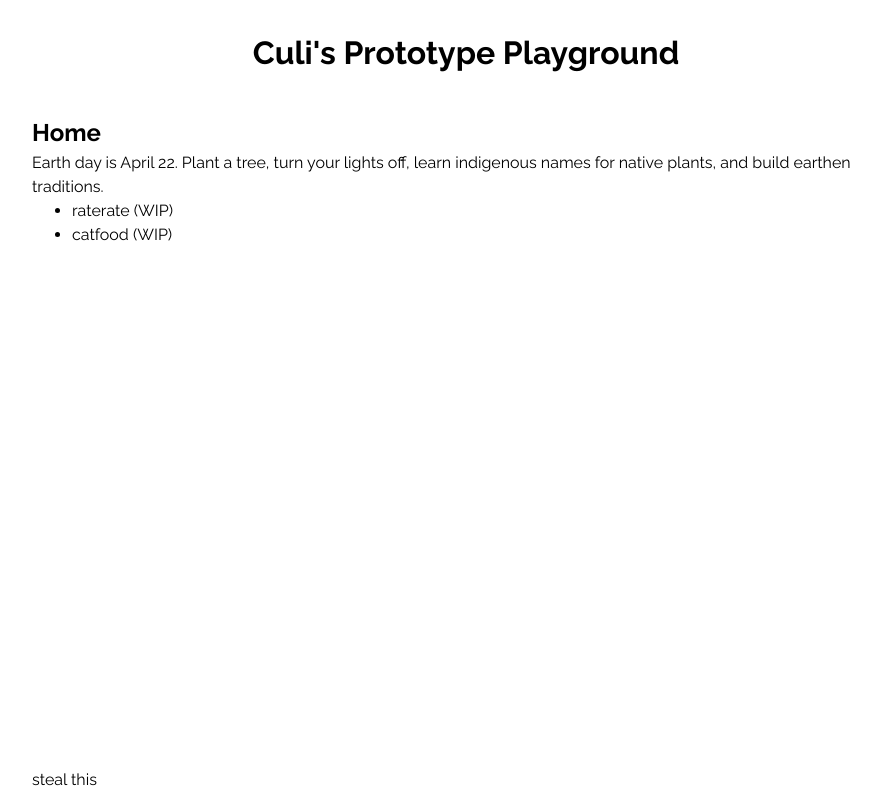
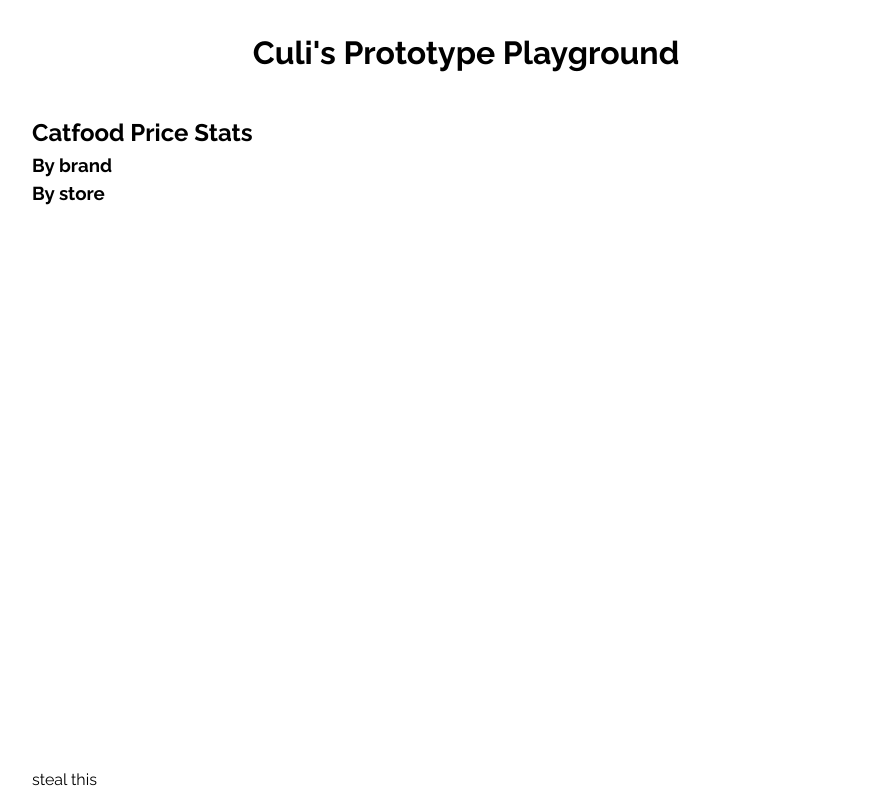
Before and after one commit to tif-calin/react-play, a React app: page /catfood/stats in a window 1280 px wide. Before the commit this address led to /. Shown: the whole page, without its empty margins (174-1055 px from the left). Built offline with nearby package versions, Linux system fonts and the light colour scheme.

Commit message:
some stats

```diff
--- a/src/index.tsx
+++ b/src/index.tsx
@@ -10,6 +10,7 @@ import Layout from './components/layout/Layout';
 import Home from './views/home';
 import Rate from './views/rate';
 import Catfood from './views/catfood';
+import CatfoodStats from './views/catfood/stats/CatfoodStats';
 import LearnRuby from './views/learn';
 
 import './styles/index.css';
@@ -22,6 +23,7 @@ const App = () => {
           <Route path="/" element={<Home />} />
           <Route path="/rate" element={<Rate />} />
           <Route path="/catfood" element={<Catfood />} />
+          <Route path="/catfood/stats" element={<CatfoodStats />} />
           <Route path="/learn/ruby" element={<LearnRuby />} />
           <Route path="*" element={<Navigate to="/" />} />
         </Routes>
--- /dev/null
+++ b/src/views/catfood/stats/CatfoodStats.tsx
@@ -0,0 +1,38 @@
+import React from 'react';
+import PageTitle from '../../../components/layout/PageTitle';
+import useCatfoodData from '../../../hooks/useCatfood';
+
+const CatfoodStats: React.FC = () => {
+  const { stats } = useCatfoodData();
+
+  const byBrand = Object.entries(stats.brands).map(([brand, stats]: [string, any]) => ({
+    name: brand,
+    storeCount: stats?.stores?.size || 0,
+    foodCount: stats?.foods?.size || 0,
+  })).sort((a, b) => b.storeCount - a.storeCount || b.foodCount - a.foodCount);
+
+  return (
+    <div>
+      <PageTitle>Catfood Price Stats</PageTitle>
+
+      <section>
+        <h3>By brand</h3>
+        <ul>
+          {byBrand.map(brand => (
+            <li style={{ display: 'flex', gap: '0.5rem' }} key={brand.name}>
+              <span>{brand.name}</span>
+              <span>{brand.storeCount}</span>
+              <span>{brand.foodCount}</span>
+            </li>
+          ))}
+        </ul>
+      </section>
+
+      <section>
+        <h3>By store</h3>
+      </section>
+    </div>
+  );
+};
+
+export default CatfoodStats;
```
